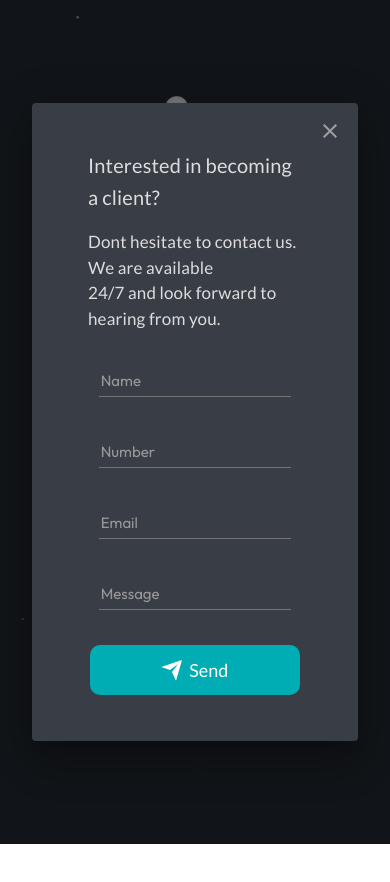
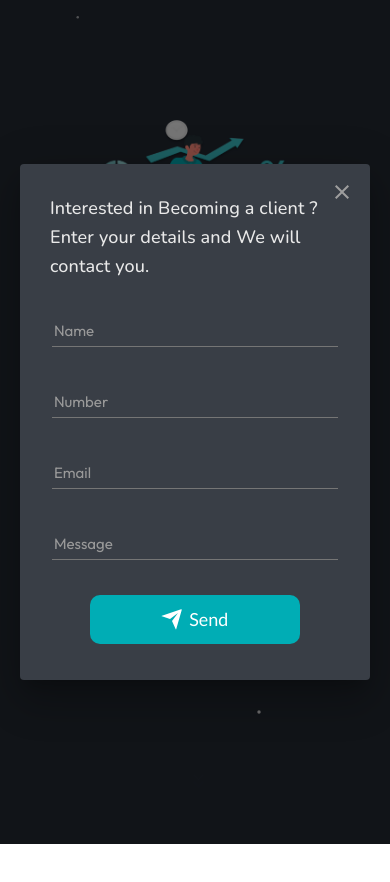
Before and after one commit to RavulaThrinath/my-aap, a React (Create React App) app: page / in a window 390 px wide. Both pictures are taken after a click on the button "BECOME CLIENT". Shown: the top 882 px of the page. Built offline with nearby package versions, Linux system fonts and the light colour scheme; a web font is replaced by a local one.

Commit message:
form responsive

```diff
--- a/src/App.css
+++ b/src/App.css
@@ -151,6 +151,7 @@
     color: var(--textcolor);
     margin-right: 15px;
   }
+
   .navbar img {
     width: 100px;
     height: auto;
@@ -222,8 +223,8 @@
 
 .home-content {
   position: absolute;
-  left: 50% ;
-  transform: translate(-50%, 40%) ;
+  left: 50%;
+  transform: translate(-50%, 40%);
   width: 100%;
   display: flex;
   justify-content: space-evenly;
@@ -266,7 +267,7 @@
 /*  */
 /* Down Arrow */
 /*  */
-B .box {
+.box {
   position: absolute;
   bottom: 50px;
   left: 50%;
@@ -390,6 +391,15 @@ B .box {
   z-index: 100000000;
 }
 
+.MuiTypography-root {
+  max-width: 80%;
+  margin-left:35px !important ;
+  color: #e9e9e9 !important;
+  font-family: "Nunito" !important;
+  font-size: 20px !important;
+  padding: 10px;
+}
+
 @media (max-width:769px) {
   .Home {
     position: relative;
@@ -435,7 +445,7 @@ B .box {
   }
 
   .Right img {
-    width: 270px  ;
+    width: 270px;
     margin-bottom: 30px;
   }
 
@@ -472,7 +482,7 @@ B .box {
   .home-content {
     position: absolute;
     left: 50%;
-    transform: translate(-50%, 20%);
+    transform: translate(-50%, 25%);
   }
 
   .Main-title1 {
@@ -491,6 +501,20 @@ B .box {
     line-height: 27px;
     margin-top: 7px;
   }
+  .MuiPaper-root {
+    padding: 20px 15px;
+    background-color: var(--alternatecolor) !important;
+    z-index: 100000000;
+  }
+
+  .MuiTypography-root {
+    max-width: 80%;
+    margin-left:20px !important ;
+    color: #e9e9e9 !important;
+    font-family: "Nunito" !important;
+    font-size: 16px !important;
+    padding: 10px 0 10px 10px !important;
+  }
 }
 
 @media (max-width:450px) {
@@ -509,16 +533,32 @@ B .box {
     line-height: 27px;
     margin-top: 7px;
   }
+
   .client-btn {
     padding: 11px 25px;
     font-size: 15px;
   }
+
   .box {
     position: absolute;
-    bottom: 48px;
+    bottom: 42px;
     left: 50%;
     transform: translate(-50% -50%);
     cursor: pointer;
+  }
+  .MuiPaper-root {
+    padding: 20px 15px;
+    background-color: var(--alternatecolor) !important;
+    z-index: 100000000;
+  }
+
+  .MuiTypography-root {
+    max-width: 80%;
+    margin-left:20px !important ;
+    color: #e9e9e9 !important;
+    font-family: "Nunito" !important;
+    font-size: 20px !important;
+    padding: 10px 0 10px 10px !important;
   }
 }
 
@@ -537,12 +577,28 @@ B .box {
     line-height: 24px;
     margin-top: 7px;
   }
+
   .box {
     position: absolute;
-    bottom: 80px;
+    bottom: 65px;
     left: 50%;
     transform: translate(-50% -50%);
     cursor: pointer;
+  }
+  .MuiPaper-root {
+    padding: 20px 0;
+    margin: 20px !important;
+    background-color: var(--alternatecolor) !important;
+    z-index: 100000000;
+  }
+
+  .MuiTypography-root {
+    max-width: 80%;
+    margin-left:20px !important ;
+    color: #e9e9e9 !important;
+    font-family: "Nunito" !important;
+    font-size: 18px !important;
+    padding: 10px 0 10px 10px !important;
   }
 
 }
@@ -1392,6 +1448,7 @@ textarea:focus~.bar:after {
     font-size: 25px;
     margin: 10px 0 40px 0;
   }
+
   .about-title::after {
     width: 130px;
   }
@@ -1479,6 +1536,7 @@ textarea:focus~.bar:after {
 .services-text:hover {
   background: #00ADB510;
 }
+
 @media (max-width:765px) {
   .services-container {
     width: 100%;
@@ -1504,6 +1562,7 @@ textarea:focus~.bar:after {
     font-size: 25px;
     margin: 10px 0 40px 0;
   }
+
   .services-title::after {
     width: 100px;
   }
@@ -1522,6 +1581,7 @@ textarea:focus~.bar:after {
     padding: 40px 20px 40px 20px;
   }
 }
+
 /*  */
 /*  */
 /*  */
@@ -1730,10 +1790,12 @@ textarea:focus~.bar:after {
     font-size: 25px;
     margin: 70px 0 50px 0;
   }
+
   .WCU-title::after {
     width: 200px;
     height: 1px;
   }
+
   .why-container {
     width: 100%;
     height: auto;
@@ -1781,6 +1843,7 @@ textarea:focus~.bar:after {
     padding: 0 10px;
   }
 }
+
 @media (max-width:370px) {
   .point P {
     font-size: 18px;
--- a/src/Pages/Home.js
+++ b/src/Pages/Home.js
@@ -2,12 +2,12 @@ import React, { useState } from "react";
 import RightImage from "../Assets/Right Image.png";
 import Dialog from "@mui/material/Dialog";
 import DialogContent from "@mui/material/DialogContent";
-import PropTypes from 'prop-types';
-import { styled } from '@mui/material/styles';
+import PropTypes from "prop-types";
+import { styled } from "@mui/material/styles";
 import DialogContentText from "@mui/material/DialogContentText";
 import DialogTitle from "@mui/material/DialogTitle";
-import IconButton from '@mui/material/IconButton';
-import CloseIcon from '@mui/icons-material/Close';
+import IconButton from "@mui/material/IconButton";
+import CloseIcon from "@mui/icons-material/Close";
 import Form from "../Components/Form";
 import Testimonials from "../Pages/Testimonials";
 import Quotes from "../Components/Quotes";
@@ -38,7 +38,7 @@ const BootstrapDialogTitle = (props) => {
           aria-label="close"
           onClick={onClose}
           sx={{
-            position: 'absolute',
+            position: "absolute",
             right: 8,
             top: 8,
             color: (theme) => theme.palette.grey[500],
@@ -57,7 +57,6 @@ BootstrapDialogTitle.propTypes = {
 };
 
 const Home = () => {
-
   // Down Arrows
   const [arrow, setArrow] = useState(true);
   const arrowVisible = () => {
@@ -83,7 +82,7 @@ const Home = () => {
   return (
     <div className="landing">
       <div className="Home">
-        <div className="home-content" >
+        <div className="home-content">
           <div className="left">
             <div className="Main-title1">Join the Revolutionary</div>
             <div className="Main-title2">NSP Stacks Solutions</div>
@@ -100,19 +99,13 @@ const Home = () => {
             >
               <BootstrapDialogTitle
                 id="customized-dialog-title"
-                onClose={handleClose} style={{color:"#dddddd", fontFamily: "Lato" , fontSize:"20px"}}
+                onClose={handleClose}
               >
-                Interested in becoming a client?
+                Interested in Becoming a client ? Enter your details and We will contact you.
               </BootstrapDialogTitle>
               <DialogContent>
-              <DialogContentText
-                  className="Dialog-des"
-                  style={{ color:"#dddddd", fontFamily: "Lato", fontSize:"17px", margin: " 0 0 30px 0" }}
-                >
-                  Dont hesitate to contact us. We are available <br /> 24/7 and
-                  look forward to hearing from you.
-                </DialogContentText>
-                <Form/>
+                <DialogContentText></DialogContentText>
+                <Form />
               </DialogContent>
             </BootstrapDialog>
           </div>
@@ -135,32 +128,3 @@ const Home = () => {
 };
 
 export default Home;
-
-// <Dialog
-// className="Dialog-box"
-// style={{ color: "#EEEEEE" }}
-// open={open}
-// onClose={handleClose}
-// >
-// <DialogTitle style={{ fontFamily: "Poppins", fontWeight: "600" }}>
-//   Interested in becoming a Client?
-// </DialogTitle>
-// <DialogContent>
-//   <DialogContentText
-//     className="Dialog-des"
-//     style={{ fontFamily: "Lato", margin: " 0 0 30px 0" }}
-//   >
-//     Dont hesitate to contact us. We're available 24/7 <br /> and
-//     look forward to hearing from you.
-//   </DialogContentText>
-//   <Form />
-// </DialogContent>
-// <DialogActions>
-//   <button className="cancel-btn" onClick={handleClose}>
-//     Cancel
-//   </button>
-//   <button className="submit-btn" onClick={handleClose}>
-//     Submit
-//   </button>
-// </DialogActions>
-// </Dialog>
```
Lines whose indentation alone changed are shown as unchanged.
